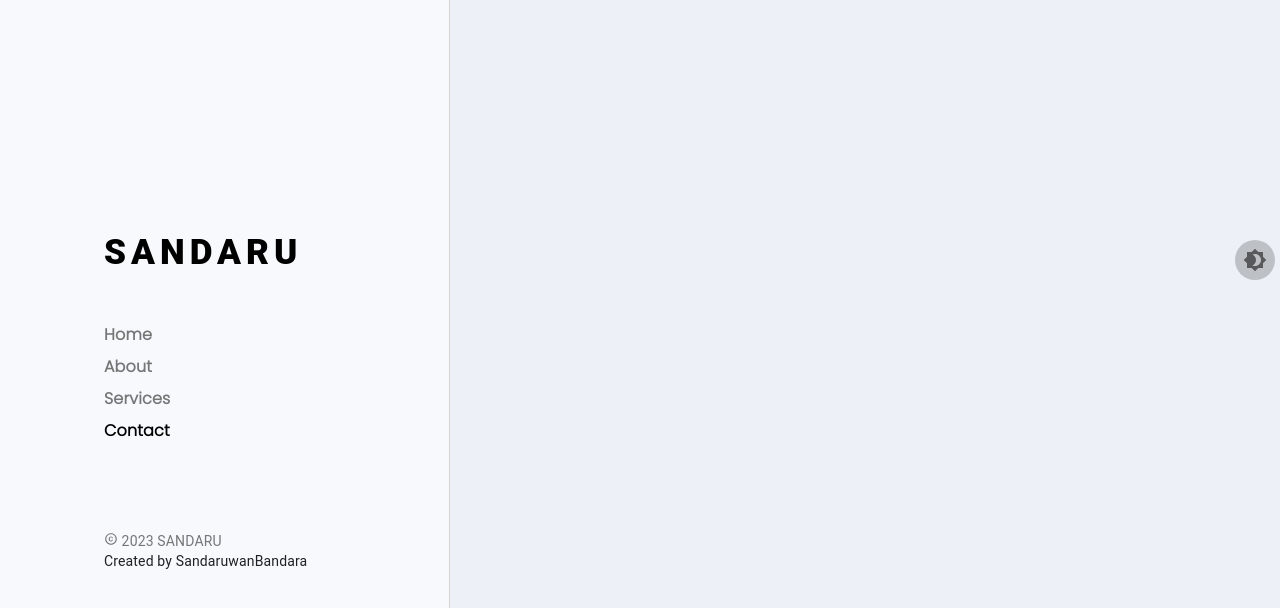
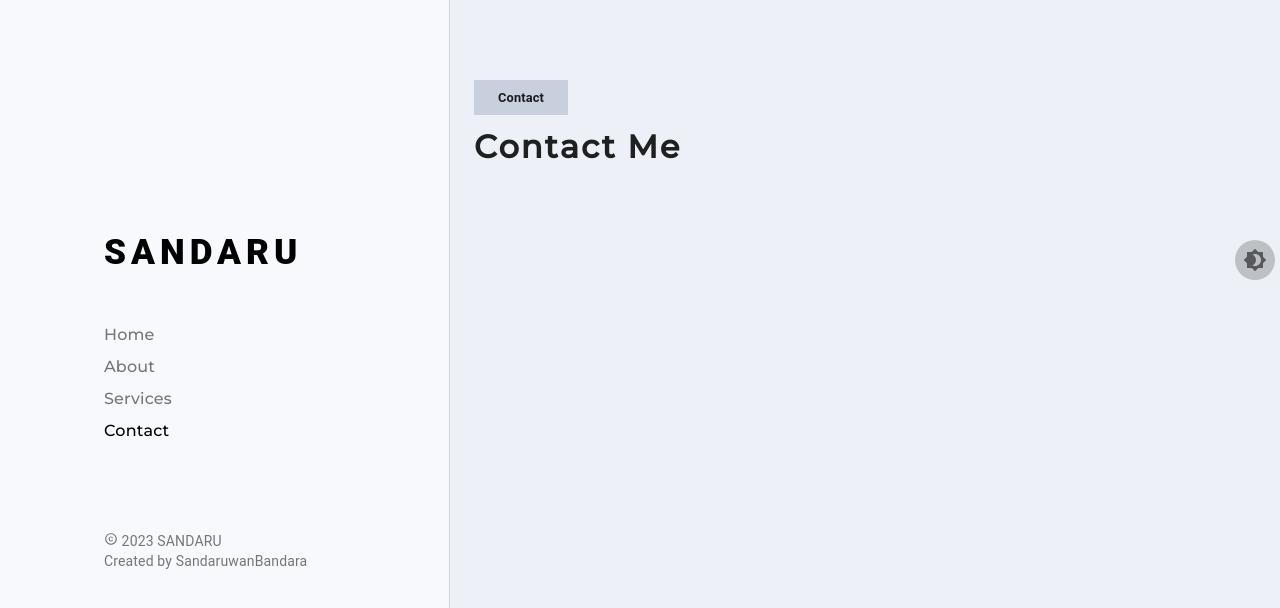
Before and after one commit to SandaruwanB/portfolio, a React (Create React App) app: page /contact in a window 1280 px wide. Shown: the top 608 px of the page. Built offline with nearby package versions, Linux system fonts and the light colour scheme.

Commit message:
DEV main pages

```diff
--- a/src/components/About.jsx
+++ b/src/components/About.jsx
@@ -25,7 +25,7 @@ const About = () => {
                   About
                 </Typography>
               </Box>
-              <Typography sx={{mt : 1, fontSize : '2rem', fontWeight : 'bold', letterSpacing : 2}} className='textSecondry'>
+              <Typography sx={{mt : 1, fontSize : '2rem', fontWeight : 'bold', letterSpacing : 2}} className='textPrimary'>
                 About Me
               </Typography>
               <Box sx={{mt : 6}}>
--- a/src/components/Contact.jsx
+++ b/src/components/Contact.jsx
@@ -1,5 +1,5 @@
 import React from 'react'
-import {Box, CssBaseline, Container, useTheme} from '@mui/material'
+import {Box, CssBaseline, Container, useTheme, Typography, Grow} from '@mui/material'
 import NavBar from './navbar/NavBar'
 
 
@@ -15,9 +15,19 @@ const Contact = () => {
           component={'main'}
           sx={{flexGrow : 1, minHeight : '100vh', width : '100%', pl : { md : '0', sm : '0', lg : '450px' }}}
         >
-          <Box sx={{height : '100%', width : '100%', background : theme.palette.primary.main, pt : 15}}>
-            <Container maxWidth="lg" sx={{width : {xl : '70%'}}}>
-            </Container>
+          <Box sx={{height : '100%', width : '100%', background : theme.palette.primary.main, pt : 10, pb : 10}}>
+            <Grow in={true}>
+              <Container maxWidth="lg" sx={{width : {xl : '70%'}}}>
+                <Box sx={{display : 'block' }}>
+                  <Typography sx={{pl : 3, pr : 3, pt : 1, pb : 1, background : theme.components.MuiBadge, display : 'inline-block', fontSize : '0.8rem', fontWeight : 'bold'}}>
+                    Contact
+                  </Typography>
+                </Box>
+                <Typography sx={{mt : 1, letterSpacing : 2, fontSize : '2rem', fontWeight : 'bold'}} className='textSecondry'>
+                  Contact Me
+                </Typography>
+              </Container>
+            </Grow>
           </Box>
         </Box>
       </Box>
--- a/src/components/Home.jsx
+++ b/src/components/Home.jsx
@@ -30,7 +30,7 @@ const Home = () => {
                     <Typography variant='h4' sx={{ textAlign : {xs : 'center', md : 'left', fontWeight : '900', letterSpacing : 1}}} >
                       <p className='name textMain'>SANDARUWAN BANDARA</p>
                     </Typography>
-                    <Typography sx={{width : { sm : '100%', md : '80%'}, mt : 5, textAlign : {xs : 'center', sm : 'center', md : 'left'}, letterSpacing : 0.5}} variant='body1' className='textSecondry'>
+                    <Typography sx={{width : { sm : '100%', md : '80%'}, mt : 5, textAlign : {xs : 'center', sm : 'center', md : 'left'}, letterSpacing : 0.5}} variant='body1' className='textPrimary'>
                       I'm fullstack developer with 2+ years of experiences. I have create freatures that are the best suited for your web apps and android apps.I'm also develop desktop apps & APIs.
                     </Typography>
                     <Typography sx={{textAlign : {xs : 'center', sm : 'center', md : 'left'}, mt : 3}}>
--- a/src/components/Services.jsx
+++ b/src/components/Services.jsx
@@ -1,5 +1,5 @@
 import React from 'react'
-import { Box, CssBaseline, Container, useTheme } from '@mui/material'
+import { Box, CssBaseline, Container, useTheme, Typography, Grow } from '@mui/material'
 import NavBar from './navbar/NavBar'
 
 
@@ -15,9 +15,19 @@ const Services = () => {
           component={'main'}
           sx={{flexGrow : 1, minHeight : '100vh', width : '100%', pl : { md : '0', sm : '0', lg : '450px' }}}
         >
-          <Box sx={{height : '100%', width : '100%', background : theme.palette.primary.main, pt : 15}}>
-            <Container maxWidth="lg" sx={{width : {xl : '70%'}}}>
-            </Container>
+          <Box sx={{height : '100%', width : '100%', background : theme.palette.primary.main, pt : 10, pb : 10}}>
+            <Grow in={true}>
+              <Container maxWidth="lg" sx={{width : {xl : '70%'}}}>
+                <Box sx={{display : 'block' }}>
+                  <Typography sx={{pl : 3, pr : 3, pt : 1, pb : 1, background : theme.components.MuiBadge, display : 'inline-block', fontSize : '0.8rem', fontWeight : 'bold'}}>
+                    Services
+                  </Typography>
+                </Box>
+                <Typography sx={{mt : 1, letterSpacing : 2, fontSize : '2rem', fontWeight : 'bold'}} className='textSecondry'>
+                  My Services
+                </Typography>
+              </Container>
+            </Grow>
           </Box>
         </Box>
       </Box>
--- a/src/components/navbar/NavBar.jsx
+++ b/src/components/navbar/NavBar.jsx
@@ -95,17 +95,17 @@ const NavBar = (props) => {
         <Box sx={{display : 'block', pt : 5}}>
           {navBarValues.map((value, id)=>(
             <div onClick={()=>navigate(value.url)} style={{cursor : 'pointer'}} key={id}>
-              <Typography variant='body1' sx={{fontWeight : 600,mt : 1, mb : 1, color : value.url === current ? theme.components.MuiListItemText : theme.components.MuiListItem}} className='textPrimary'>
+              <Typography variant='body1' sx={{fontWeight : 400,mt : 1, mb : 1, color : value.url === current ? theme.components.MuiListItemText : theme.components.MuiListItem}} className='textSecondry'>
               {value.name}
               </Typography>
             </div>
           ))}
         </Box>
         <Box sx={{mt : 10}}>
-          <Typography variant='body2' className='textPrimary' sx={{color : theme.components.MuiListItem}}>
+          <Typography variant='body2' className='textSecondry' sx={{color : theme.components.MuiListItem}}>
           <Copyright fontSize='20'/> 2023 SANDARU
           </Typography>
-          <Typography variant='body2' className='textSecondry'>
+          <Typography variant='body2' className='textSecondry' sx={{color : theme.components.MuiListItem}}>
             Created by SandaruwanBandara
           </Typography>
         </Box>
--- a/src/styles.css
+++ b/src/styles.css
@@ -9,6 +9,14 @@
 @font-face {
     font-family: 'Poppins';
     src: url('/public/fonts/Poppins-Light.ttf');
+}
+@font-face {
+    font-family: 'Montserrat';
+    src: url('/public/fonts/Montserrat-Black.ttf');
+}
+@font-face {
+    font-family: 'MontserratMedium';
+    src: url('/public/fonts/Montserrat-Medium.ttf');
 }
 
 
@@ -23,15 +31,15 @@ body::-webkit-scrollbar{
 }
 
 .textMain{
-    font-family: 'Inter', sans-serif;
+    font-family: 'Montserrat', sans-serif;
 }
 
 .textSecondry{
-    font-family: 'Mooli', sans-serif;
+    font-family: 'MontserratMedium', sans-serif;
 }
 
 .textPrimary{
-    font-family: 'Poppins', sans-serif;
+    font-family: 'Mooli', sans-serif;
 }
 
 .name {
```
Also changed, not shown: public/fonts/Montserrat-Black.ttf (added), public/fonts/Montserrat-Medium.ttf (added).
